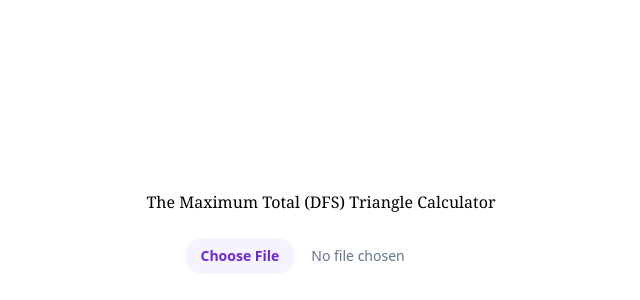
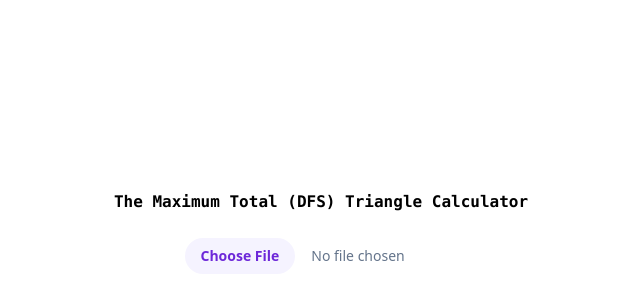
Before and after one commit to Mapelsun/triangle-app, a React (Vite) app: page / in a window 1280 px wide. Shown: the part 134-434 px from the top of the page, without its empty margins (319-959 px from the left). Built offline with nearby package versions, Linux system fonts and the light colour scheme.

Commit message:
update: modify doc to test github action workflows

```diff
--- a/src/App.tsx
+++ b/src/App.tsx
@@ -11,7 +11,7 @@ function App() {
 
   return (
     <div className='min-h-screen flex flex-col justify-center items-center'>
-      <h1 className='mb-6 font-serif'>
+      <h1 className='mb-6 font-mono font-bold'>
         The Maximum Total (DFS) Triangle Calculator
       </h1>
       <FileUploader onFileUpload={handleFileUpload} />
```
